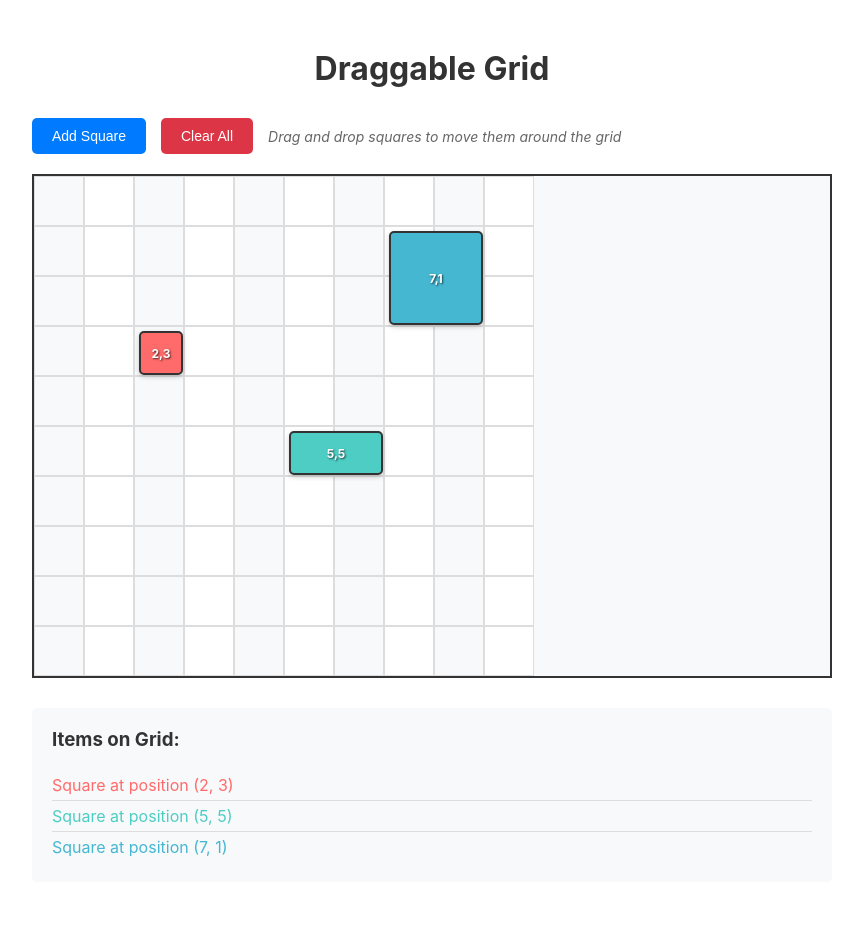
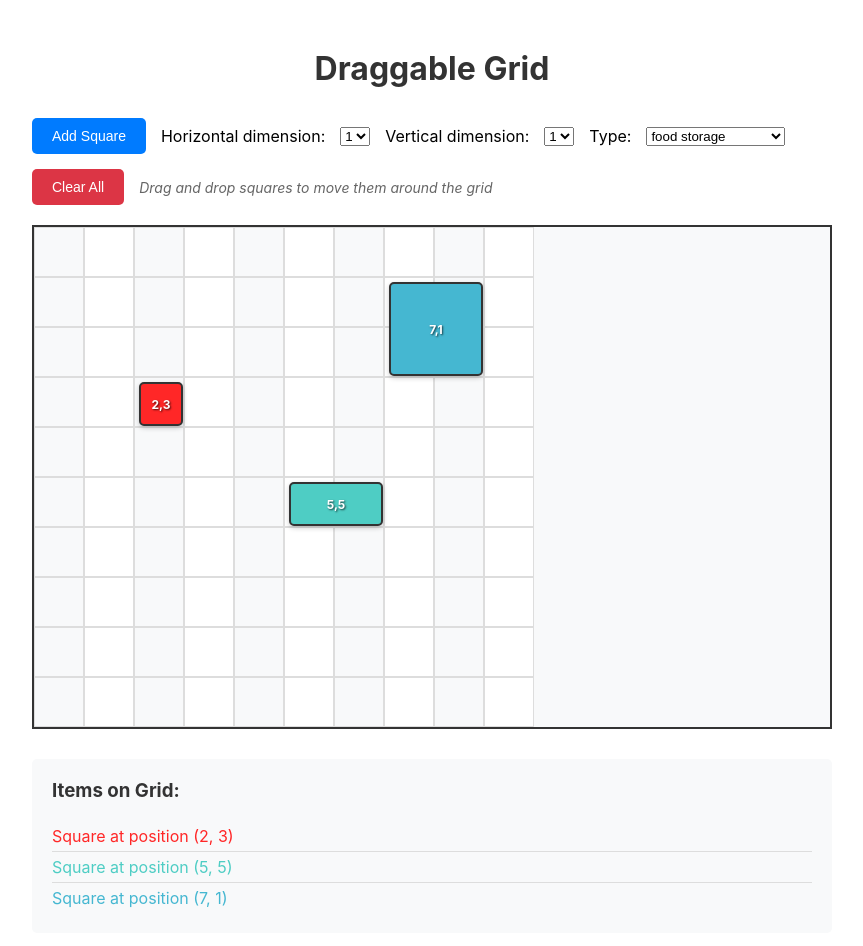
Before and after one commit to umacord-at-2500/umacord-habitat-designer, a React app: page / in a window 1280 px wide. Shown: the top 946 px of the page, without its empty margins (208-1071 px from the left). Before the commit the page ends 910 px from the top, so only its background shows below. Built offline with nearby package versions, Linux system fonts and the light colour scheme; the HTML template or start-up script is replaced by a standard one.

Commit message:
implemented add square

```diff
--- a/src/App.jsx
+++ b/src/App.jsx
@@ -8,7 +8,7 @@ const CELL_SIZE = 50; // 50px per cell
 const DraggableGrid = () => {
   const [draggedItem, setDraggedItem] = useState(null);
   const [items, setItems] = useState([
-    { id: 1, x: 2, y: 3, width: 1, height: 1, name: "farm", color: '#ff6b6b' },
+    { id: 1, x: 2, y: 3, width: 1, height: 1, name: "farm", color: '#ff2727ff' },
     { id: 2, x: 5, y: 5, width: 2, height: 1, name: "death", color: '#4ecdc4' },
     { id: 3, x: 7, y: 1, width: 2, height: 2, name: "minecraft", color: '#45b7d1' }
   ]);
@@ -70,10 +70,10 @@ const DraggableGrid = () => {
       id: Date.now(),
       x: 0,
       y: 0,
-      width: 1,
-      height: 1,
-      name: "new",
-      color: `hsl(${Math.random() * 360}, 70%, 60%)`
+      width: horizontalDim,
+      height: verticalDim,
+      name: colourType,
+      color: colour
     };
     setItems(prev => [...prev, newItem]);
   };
@@ -82,12 +82,80 @@ const DraggableGrid = () => {
     setItems([]);
   };
 
+  const [horizontalDim, setHorizontalDim] = useState('1');
+  const [verticalDim, setVerticalDim] = useState('1');
+  const [colourType, setColourType] = useState('food storage');
+
+  const colourFromType = (colourType) => {
+    // Example transformation: convert to uppercase and add a suffix
+    if (colourType == "food storage" ) {
+      return "#ff2727ff"
+    }
+    else if (colourType == "waste management" ) {
+      return "#ff9a27ff"
+    }
+    else if (colourType == "communication" ) {
+      return "#f1ff27ff"
+    }
+    else if (colourType == "farm" ) {
+      return "#40ff27ff"
+    }
+    else if (colourType == "resting bay" ) {
+      return "#2793ffff"
+    }
+    return "#8827ffff"
+  };
+
+  const colour = colourFromType(colourType);
+
+
+
   return (
     <div className="app">
       <h1>Draggable Grid</h1>
 
       <div className="controls">
         <button onClick={addNewSquare}>Add Square</button>
+        <label>
+          Horizontal dimension:
+        </label>
+        <select
+          value={horizontalDim}
+          onChange={e => setHorizontalDim(e.target.value)}>
+          <option value="1">1</option>
+          <option value="2">2</option>
+          <option value="3">3</option>
+          <option value="4">4</option>
+          <option value="5">5</option>
+          <option value="6">6</option>
+        </select>
+        <label>
+          Vertical dimension:
+        </label>
+        <select
+          value={verticalDim}
+          onChange={e => setVerticalDim(e.target.value)}>
+          <option value="1">1</option>
+          <option value="2">2</option>
+          <option value="3">3</option>
+          <option value="4">4</option>
+          <option value="5">5</option>
+          <option value="6">6</option>
+        </select>
+        <label>
+          Type:
+        </label>
+        <select
+          value={colourType}
+          onChange={e => setColourType(e.target.value)}>
+          <option value="food storage">food storage</option>
+          <option value="waste management">waste management</option>
+          <option value="communication">communication</option>
+          <option value="farm">farm</option>
+          <option value="resting bay">resting bay</option>
+          <option value="entertainment">entertainment</option>
+        </select>
+
         <button onClick={clearAll}>Clear All</button>
         <span className="hint">Drag and drop squares to move them around the grid</span>
       </div>
```
